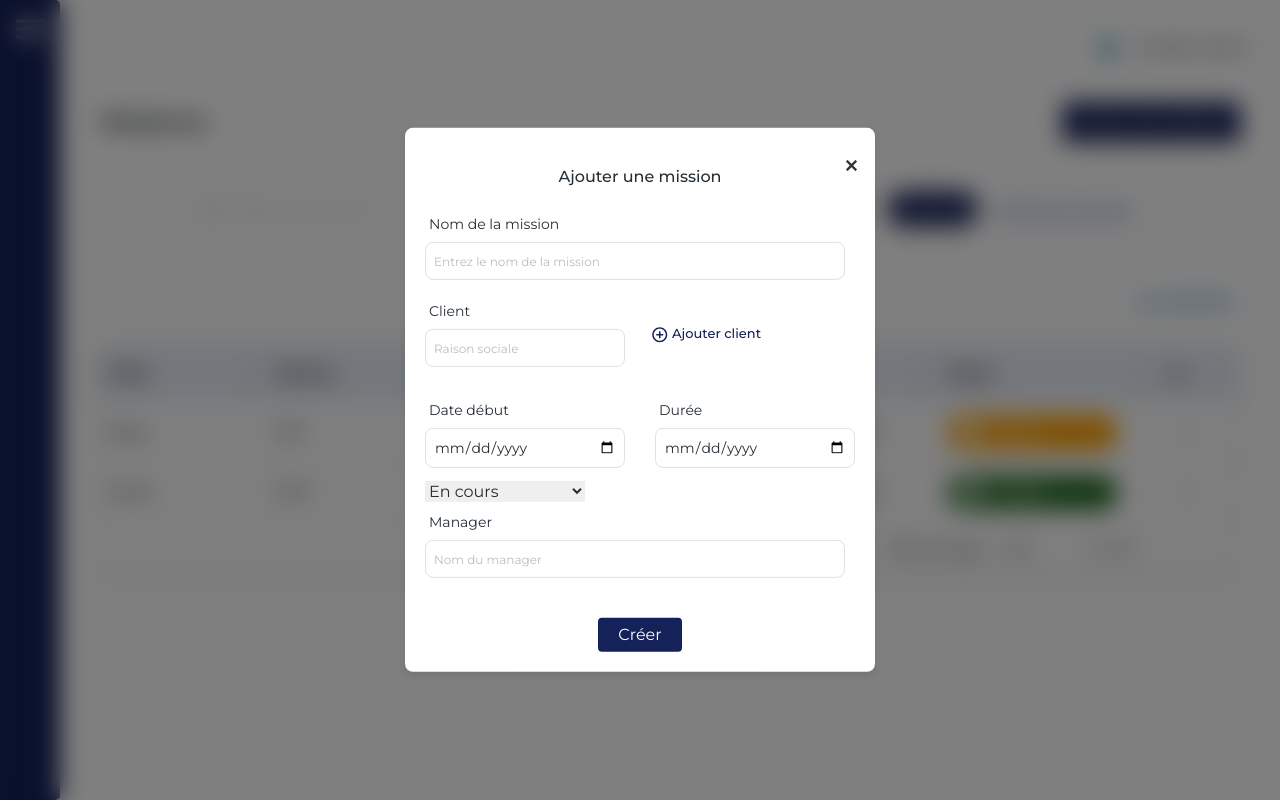
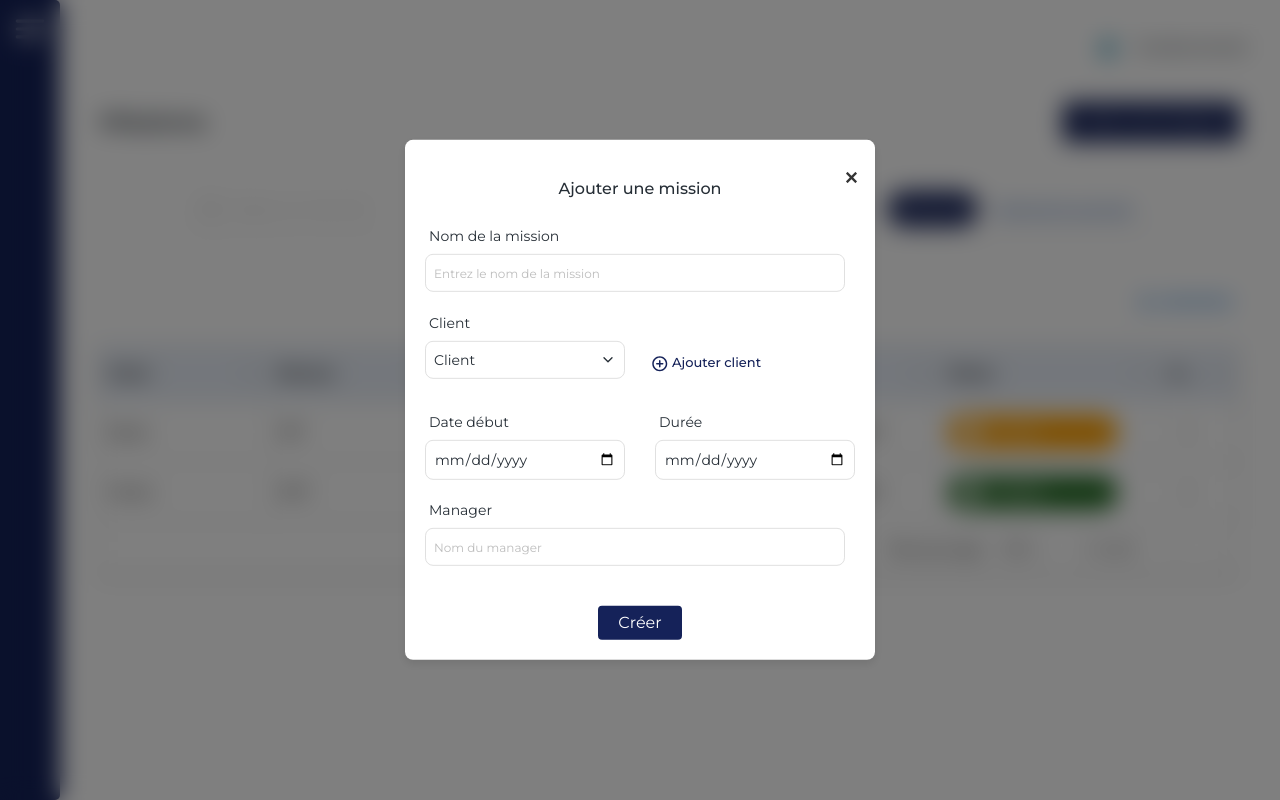
Before and after one commit to thaninamck/IT_Governance, a React (Vite) app in the folder frontend/: page /gestionmission in a window 1280 px wide. Both pictures are taken after a click on the button "Créer une mission". Built offline with nearby package versions, Linux system fonts and the light colour scheme.

Commit message:
qlq modification

```diff
--- a/frontend/src/components/Forms/AddMissionForm.jsx
+++ b/frontend/src/components/Forms/AddMissionForm.jsx
@@ -3,51 +3,77 @@ import InputForm from './InputForm';
 import './FormStyle.css';
 import Button from '../Button';
 import icons from '../../assets/Icons';
+import SelectInput from './SelectInput';
+import AddClientForm from './AddClientForm';
 
-function AddMissionForm({ title ,isOpen, onClose,initialValues, onMissionCreated  }) {
-  if (!isOpen) return null; // Ne pas afficher le modal si isOpen est false
+function AddMissionForm({ title, isOpen, onClose, initialValues, onMissionCreated }) {
+  if (!isOpen) return null;
 
+  // États pour la modale d'ajout de client et la liste dynamique des clients
+  const [isModalOpen, setIsModalOpen] = useState(false);
+  const [clientOptions, setClientOptions] = useState([
+    { label: "Djeezy", value: "Djeezy" },
+    { label: "Mobilis", value: "Mobilis" },
+    { label: "Oredoo", value: "Oredoo" },
+    { label: "Mazars", value: "Mazars" }
+  ]);
+
+  // Fonction pour gérer l'ouverture/fermeture de la modale d'ajout de client
+  const openModal = () => setIsModalOpen(true);
+  const closeModal = () => setIsModalOpen(false);
+
+  // Fonction pour ajouter dynamiquement un nouveau client
+  const handleClientCreation = (newClient) => {
+    setClientOptions((prev) => [...prev, { label: newClient.nom, value: newClient.nom }]);
+
+    closeModal();
+  };
 
   // États pour chaque champ
   const [missionData, setMissionData] = useState(initialValues || {
     client: '',
     mission: '',
-    manager: [],
+    manager: '',
     dateField: '',
     dateField1: '',
-    statusMission: ''
+    statusMission: 'non_commencee'
   });
 
+  // Réinitialiser le formulaire si les initialValues changent
   useEffect(() => {
-
     setMissionData(initialValues || {
       client: '',
       mission: '',
-        manager: [],
+      manager: '',
       dateField: '',
       dateField1: '',
-        statusMission: ''
+      statusMission: 'non_commencee'
     });
   }, [initialValues]);
 
+  // Soumission du formulaire
   const handleSubmit = (e) => {
-  e.preventDefault(); // Empêcher le rechargement
-  onMissionCreated(missionData);
+    e.preventDefault();
+    const missionToCreate = {
+      ...missionData,
+      statusMission: missionData.statusMission || 'non_commencee'
+    };
+    onMissionCreated(missionToCreate);
     onClose();
   };
 
   return (
-    <div  className="fixed inset-0 flex items-center justify-center bg-black bg-opacity-50 backdrop-blur-md z-50">
+    <div className="fixed inset-0 flex items-center justify-center bg-black bg-opacity-50 backdrop-blur-md z-50">
       <form className="appForm_container" onSubmit={handleSubmit}>
         {/* Icône Close */}
-        <button className="close-button" onClick={onClose}>
+        <button type="button" className="close-button" onClick={onClose}>
           &times;
         </button>
 
         {/* Titre dynamique */}
         <p>{title}</p>
 
-        {/* Formulaire */}
+        {/* Champ : Nom de la mission */}
         <InputForm
           type="text"
           label="Nom de la mission"
@@ -55,57 +81,45 @@ const handleSubmit = (e) => {
           width="420px"
           flexDirection="flex-col"
           value={missionData.mission}
-          onChange={e => setMissionData({...missionData, mission: e.target.value})}
+          onChange={e => setMissionData({ ...missionData, mission: e.target.value })}
         />
+
+        {/* Sélection et ajout de client */}
         <div className="form-row">
-          <InputForm
-            type="text"
+          <SelectInput
             label="Client"
-            placeholder="Raison sociale"
+            options={clientOptions}
+            value={missionData.client}
+            onChange={e => setMissionData({ ...missionData, client: e.target.value })}
             width="200px"
-           flexDirection="flex-col"
-            value={missionData.client}
-            onChange={e => setMissionData({...missionData, client: e.target.value})}
+            multiSelect={false}
           />
-          <button className="btn_addclient">
+          <button type="button" className="btn_addclient" onClick={openModal}>
             <icons.addCircle sx={{ width: "18px" }} /> Ajouter client
           </button>
         </div>
+
+        {/* Dates */}
         <div className="form-row">
           <InputForm
             type="date"
             label="Date début"
-            placeholder=""
             width="200px"
             flexDirection="flex-col"
             value={missionData.dateField}
-            onChange={e => setMissionData({...missionData, dateField: e.target.value})}
+            onChange={e => setMissionData({ ...missionData, dateField: e.target.value })}
           />
           <InputForm
             type="date"
             label="Durée"
-            placeholder="20 jours"
             width="200px"
             flexDirection="flex-col"
             value={missionData.dateField1}
-            onChange={e => setMissionData({...missionData, dateField1: e.target.value})}
+            onChange={e => setMissionData({ ...missionData, dateField1: e.target.value })}
           />
         </div>
-       {/* <InputForm
-          type="text"
-          label="Période audité"
-          placeholder="6 mois"
-          width="420px"
-          flexDirection={"column"}
-          value={auditedPeriod}
-          onChange={(e) => setAuditedPeriod(e.target.value)}
-        />*/}
-        <select value={missionData.statusMission} onChange={e => setMissionData({...missionData, statusMission: e.target.value})}>
-                    <option value="en_cours">En cours</option>
-                    <option value="terminee">Terminée</option>
-                    <option value="non_commencee">Non commencée</option>
-                    <option value="en_retard">En retard</option>
-                </select>
+
+        {/* Manager */}
         <InputForm
           type="text"
           label="Manager"
@@ -113,14 +127,21 @@ const handleSubmit = (e) => {
           width="420px"
           flexDirection="flex-col"
           value={missionData.manager}
-          onChange={e => setMissionData({...missionData, manager: e.target.value})}
+          onChange={e => setMissionData({ ...missionData, manager: e.target.value })}
         />
 
         {/* Bouton Créer */}
         <Button btnName="Créer" type="submit" />
       </form>
+
+      {/* Modale d'ajout de client */}
+      <AddClientForm
+        title="Ajouter un Client"
+        isOpen={isModalOpen}
+        onClose={closeModal}
+        onClientCreated={handleClientCreation}
+      />
     </div>
-
   );
 }
 
--- a/frontend/src/components/Forms/FormStyle.css
+++ b/frontend/src/components/Forms/FormStyle.css
@@ -78,7 +78,7 @@
     font-size: 13px;
     font-weight: 500;
     position: absolute;
-    top: 38%;
+    top: 43%;
     left: 64%;
     transform: translate(-50%, -50%);
     border: none;
```
Lines whose indentation alone changed are shown as unchanged.
